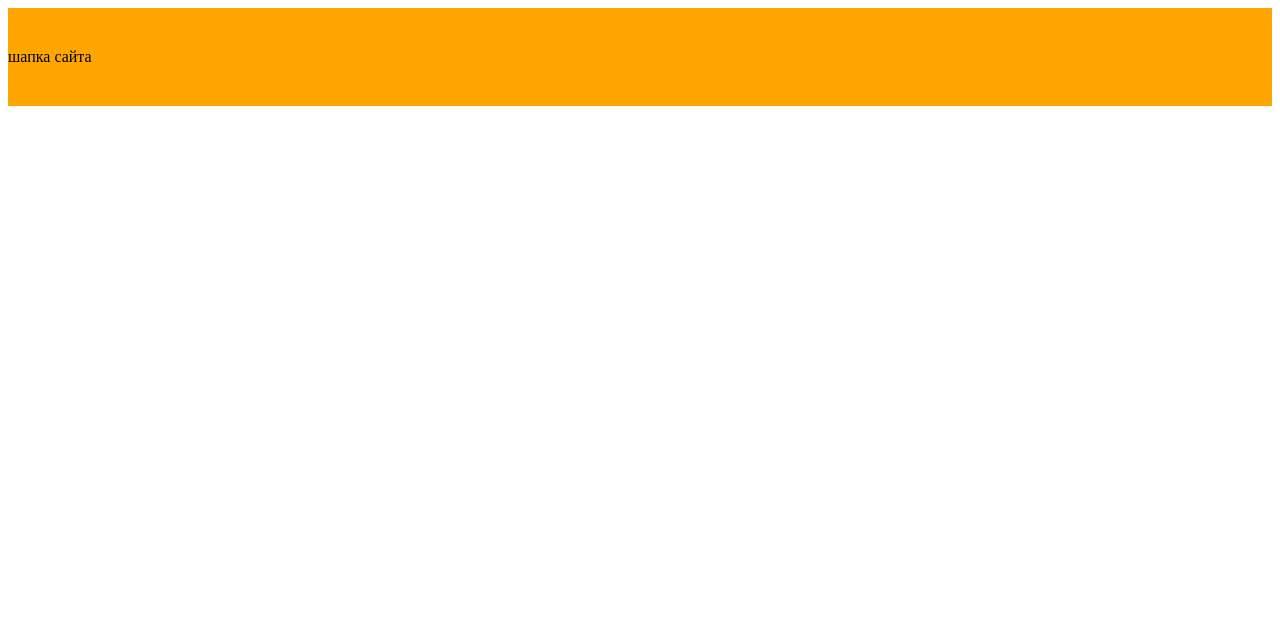
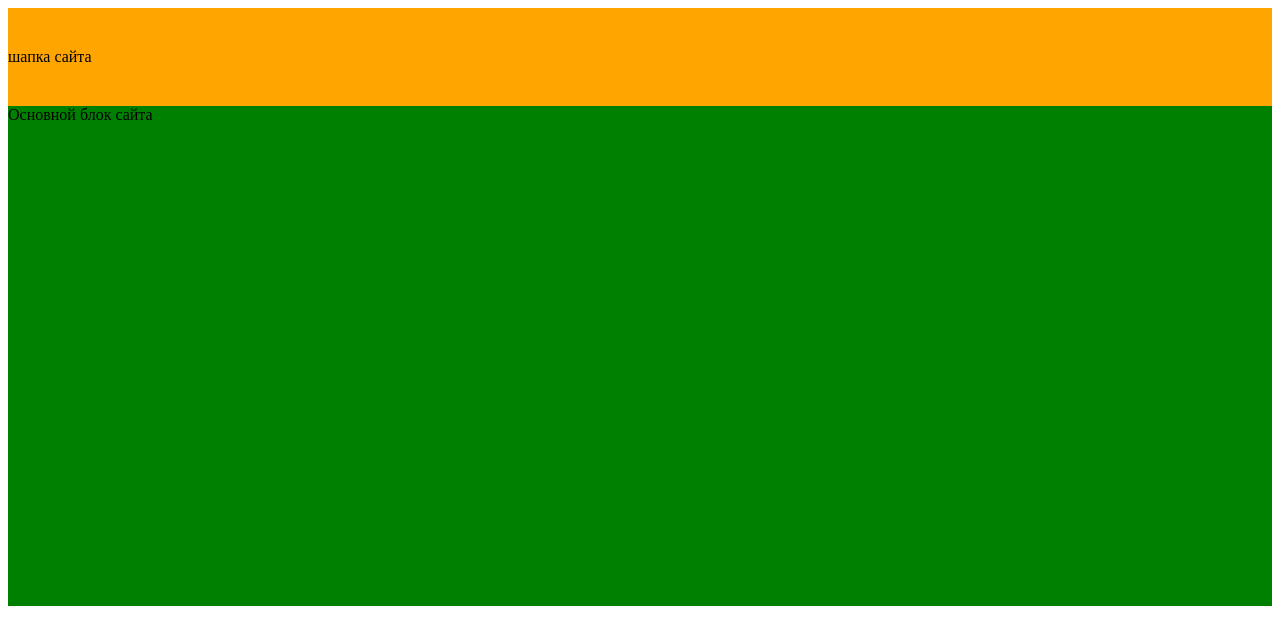
Before and after one commit to Ivanblin/-Project1, a plain HTML site: page index.html in a window 1280 px wide. Drawn offline with Linux system fonts and the light colour scheme.

Commit message:
Сверстан основной блок сайта

```diff
--- a/css/style.css
+++ b/css/style.css
@@ -2,3 +2,8 @@ header {
   background-color: orange;
   padding: 40px 0;
 }
+
+main {
+  height: 500px;
+  background-color: green;
+}
--- a/index.html
+++ b/index.html
@@ -10,5 +10,9 @@
   <header>
     шапка сайта
   </header>
+
+  <main>
+    Основной блок сайта
+  </main>
 </body>
 </html>
```
